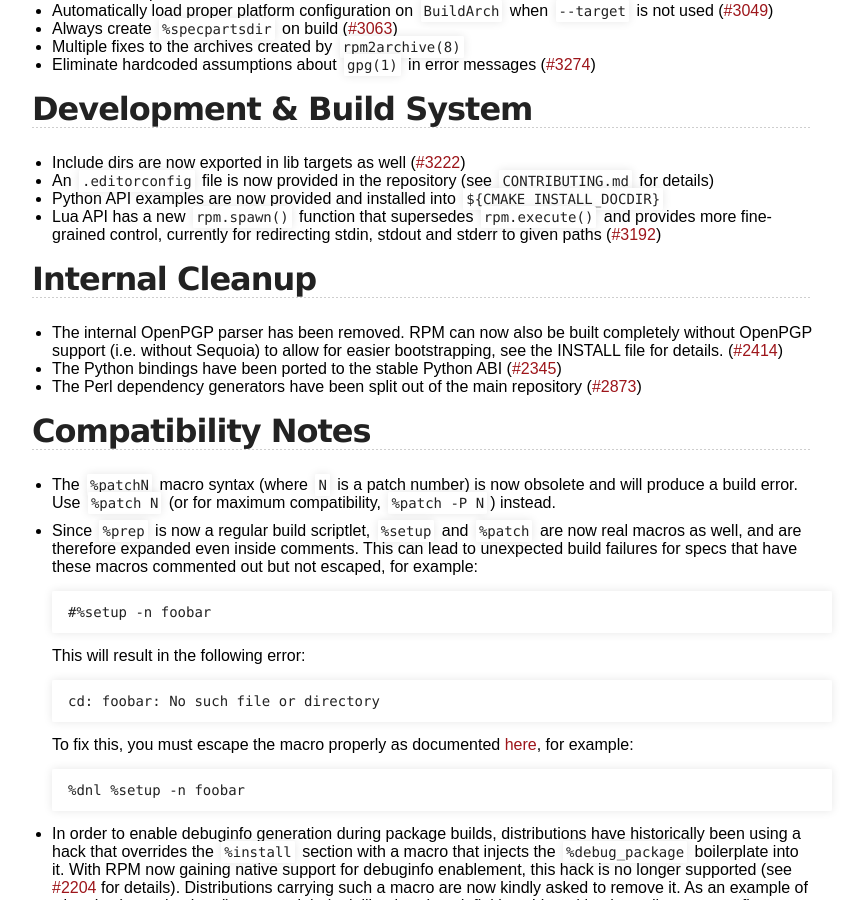
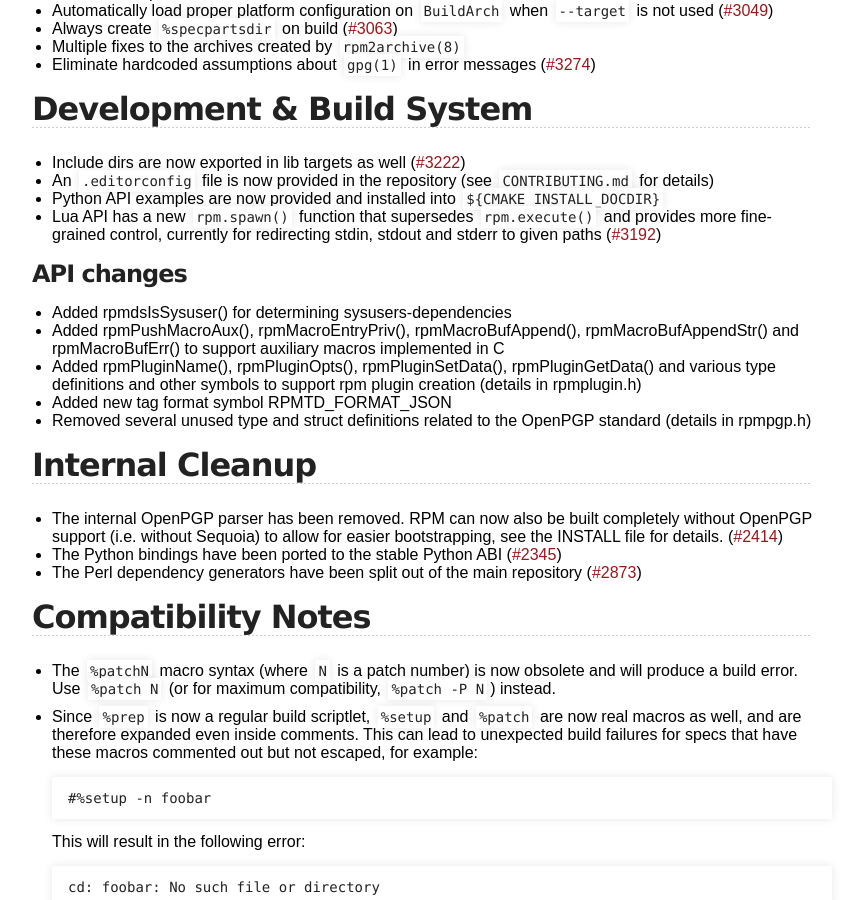
Before and after one commit to rpm-software-management/rpm-web, a Jekyll site: the page built from wiki/Releases/4.20.0.md, in a window 1280 px wide and 900 px high, scrolled down 1862 px. Shown: the whole window, without its empty margins (218-1061 px from the left). Built offline with Jekyll 4.4.1, drawn with Linux system fonts in a browser that asks for light colours.

Commit message:
Add summary for rpm 4.20 API changes

```diff
--- a/wiki/Releases/4.20.0.md
+++ b/wiki/Releases/4.20.0.md
@@ -72,6 +72,17 @@ Last update: 2024-09-10
 * Python API examples are now provided and installed into `${CMAKE_INSTALL_DOCDIR}`
 * Lua API has a new `rpm.spawn()` function that supersedes `rpm.execute()` and provides more fine-grained control, currently for redirecting stdin, stdout and stderr to given paths ([#3192](https://github.com/rpm-software-management/rpm/issues/3192))
 
+### API changes
+* Added rpmdsIsSysuser() for determining sysusers-dependencies
+* Added rpmPushMacroAux(), rpmMacroEntryPriv(), rpmMacroBufAppend(),
+  rpmMacroBufAppendStr() and rpmMacroBufErr() to support auxiliary macros
+  implemented in C
+* Added rpmPluginName(), rpmPluginOpts(), rpmPluginSetData(), rpmPluginGetData()
+  and various type definitions and other symbols to support rpm plugin creation
+  (details in rpmplugin.h)
+* Added new tag format symbol RPMTD_FORMAT_JSON
+* Removed several unused type and struct definitions related to the OpenPGP standard (details in rpmpgp.h)
+
 ## Internal Cleanup
 * The internal OpenPGP parser has been removed.  RPM can now also be built completely without OpenPGP support (i.e. without Sequoia) to allow for easier bootstrapping, see the INSTALL file for details. ([#2414](https://github.com/rpm-software-management/rpm/issues/2414))
 * The Python bindings have been ported to the stable Python ABI ([#2345](https://github.com/rpm-software-management/rpm/issues/2345))
```
